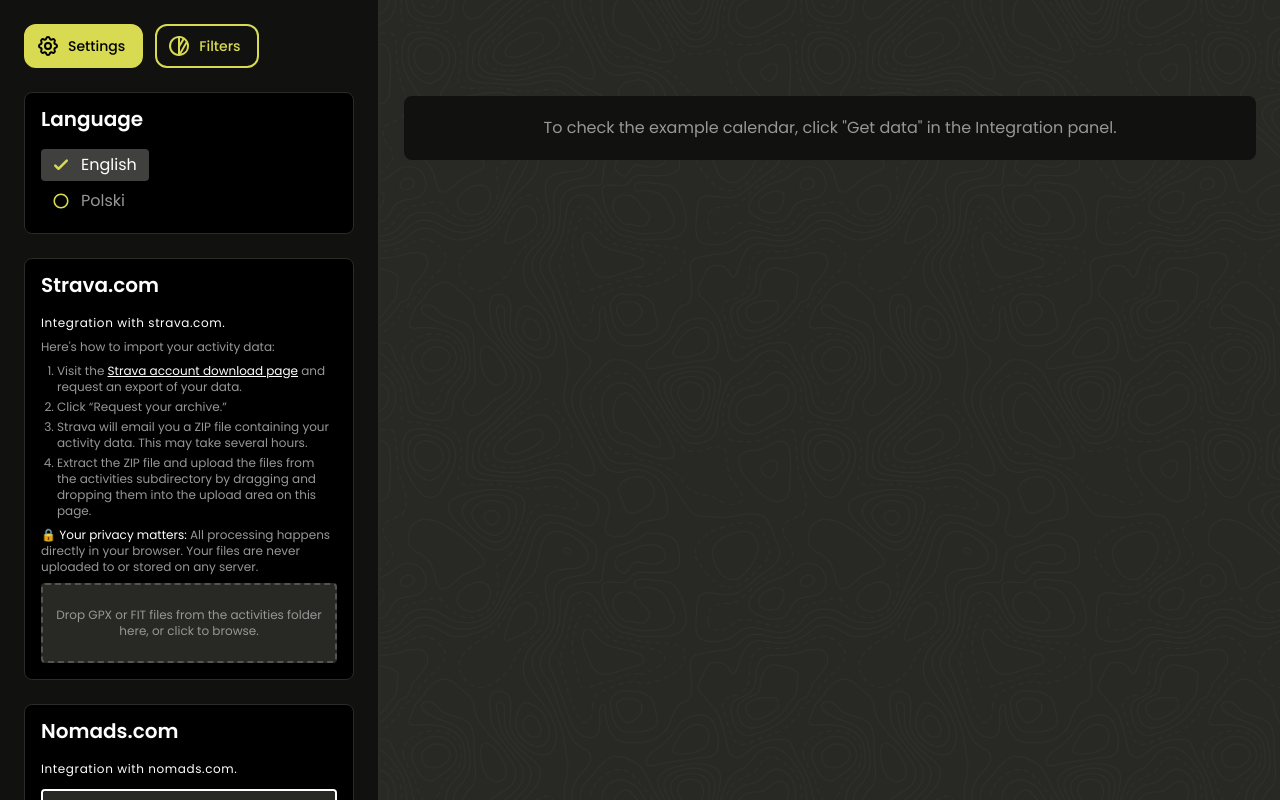
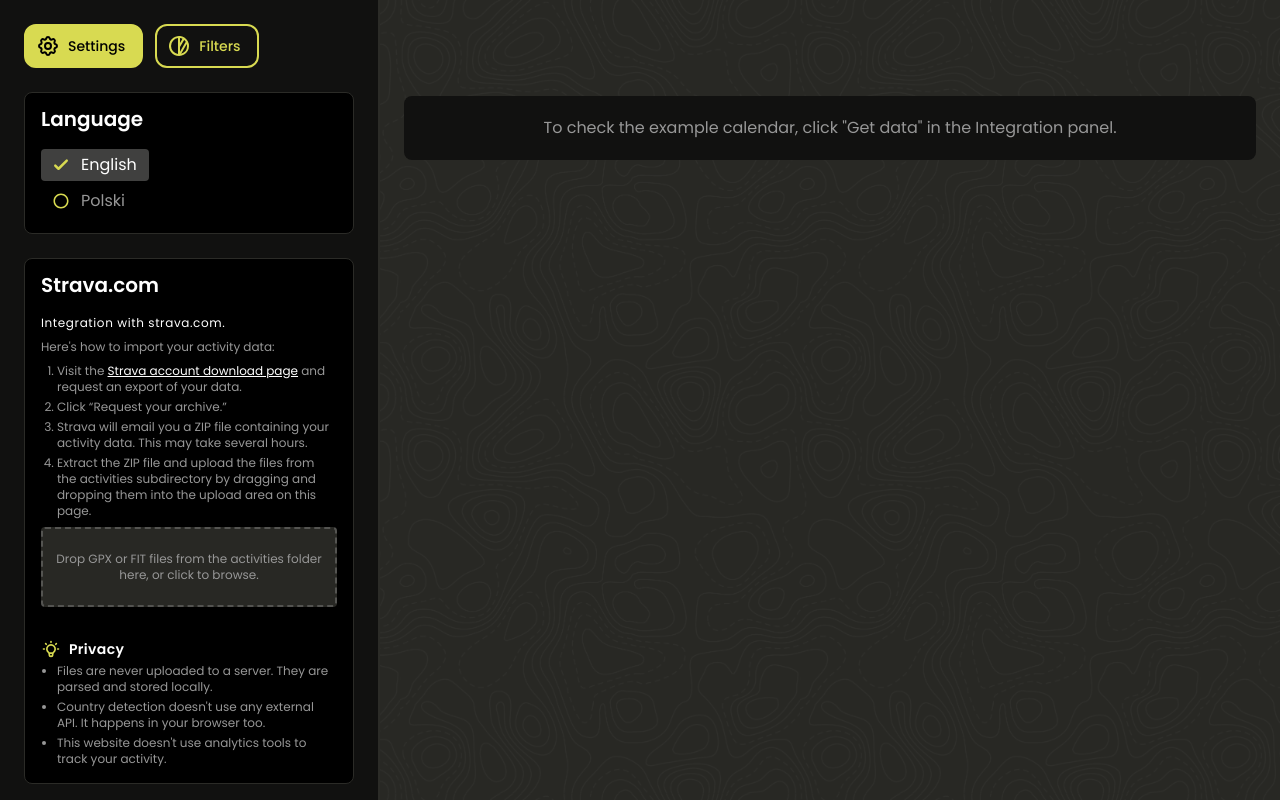
Before and after one commit to Deykun/travel-calendar, a React (Vite) app: page / in a window 1280 px wide. Built offline with nearby package versions, Linux system fonts and the light colour scheme; what i18next-intervalplural-postprocessor would draw is missing.

Commit message:
Better privacy section

```diff
--- a/src/features/settings/panes/PaneIntegrationStrava.tsx
+++ b/src/features/settings/panes/PaneIntegrationStrava.tsx
@@ -1,6 +1,7 @@
 import { useTranslation } from 'react-i18next';
 
 import { Datetime } from '@/components/datetime/datetime';
+import IconBulb from '@/components/icons/IconBulb';
 import { Progressbar } from '@/components/progressbar/Progressbar';
 import { Pane } from '@/features/sidebar/components/pane/Pane';
 import { cn } from '@/utils/tailwind';
@@ -39,10 +40,6 @@
         <li>{t('integration.strava.step3')}</li>
         <li>{t('integration.strava.step4')}</li>
       </ol>
-      <p
-        className="text-[#979797] text-xs [&_strong]:text-white [&_strong]:font-normal"
-        dangerouslySetInnerHTML={{ __html: `🔒 ${t('integration.strava.privacy')}` }}
-      />
       <label
         className={cn(
           'relative',
@@ -86,6 +83,16 @@
           .
         </p>
       )}
+      <Pane.Footer>
+        <h4 className="flex gap-2 mb-1 text-sm text-[white] font-semibold tracking-wide">
+          <IconBulb className="size-5 text-[#d8da51]" /> <span>{t('integration.strava.privacyTitle')}</span>
+        </h4>
+        <ul className="list-disc pl-4 flex flex-col gap-1 text-xs">
+          <li>{t('integration.strava.privacyBrowser')}</li>
+          <li>{t('integration.strava.privacyLocation')}</li>
+          <li>{t('integration.strava.privacyAnalytics')}</li>
+        </ul>
+      </Pane.Footer>
     </Pane>
   );
 }
--- a/src/locales/en.json
+++ b/src/locales/en.json
@@ -92,7 +92,10 @@
   "integration.strava.step4": "Extract the ZIP file and upload the files from the activities subdirectory by dragging and dropping them into the upload area on this page.",
   "integration.strava.dropzone": "Drop GPX or FIT files from the activities folder here, or click to browse.",
   "integration.strava.dropAnywhere": "Drop your files here",
-  "integration.strava.privacy": "<strong>Your privacy matters:</strong> All processing happens directly in your browser. Your files are never uploaded to or stored on any server.",
+  "integration.strava.privacyTitle": "Privacy",
+  "integration.strava.privacyBrowser": "Files are never uploaded to a server. They are parsed and stored locally.",
+  "integration.strava.privacyLocation": "Country detection doesn't use any external API. It happens in your browser too.",
+  "integration.strava.privacyAnalytics": "This website doesn't use analytics tools to track your activity.",
   "integration.getData": "Get data",
   "integration.lastUpdatePrefix": "Last update",
   "integration.errors.unableToFetch": "Unable to retrieve data for this user - either the account does not exist or the profile is private.",
--- a/src/locales/pl.json
+++ b/src/locales/pl.json
@@ -99,7 +99,10 @@
   "integration.strava.step4": "Rozpakuj plik ZIP i prześlij pliki z podkatalogu activities, przeciągając je i upuszczając w obszarze przesyłania na tej stronie.",
   "integration.strava.dropzone": "Upuść tutaj pliki GPX lub FIT z folderu activities albo kliknij, aby wybrać.",
   "integration.strava.dropAnywhere": "Upuść tutaj swoje pliki",
-  "integration.strava.privacy": "<strong>Twoja prywatność ma znaczenie:</strong> całe przetwarzanie odbywa się bezpośrednio w Twojej przeglądarce. Twoje pliki nigdy nie są przesyłane ani przechowywane na żadnym serwerze.",
+  "integration.strava.privacyTitle": "Prywatność",
+  "integration.strava.privacyBrowser": "Pliki nie są przesyłane na serwer. Są parsowane i przechowywane lokalnie.",
+  "integration.strava.privacyLocation": "Rozpoznawanie krajów nie korzysta z zewnętrznego API. Też odbywa się w Twojej przeglądarce.",
+  "integration.strava.privacyAnalytics": "Ta strona nie używa narzędzi analitycznych do śledzenia Twojej aktywności.",
   "integration.getData": "Pobierz dane",
   "integration.lastUpdatePrefix": "Ostatnia aktualizacja",
   "integration.errors.unableToFetch": "Nie można pobrać danych dla tego użytkownika - konto nie istnieje lub profil jest prywatny.",
```
